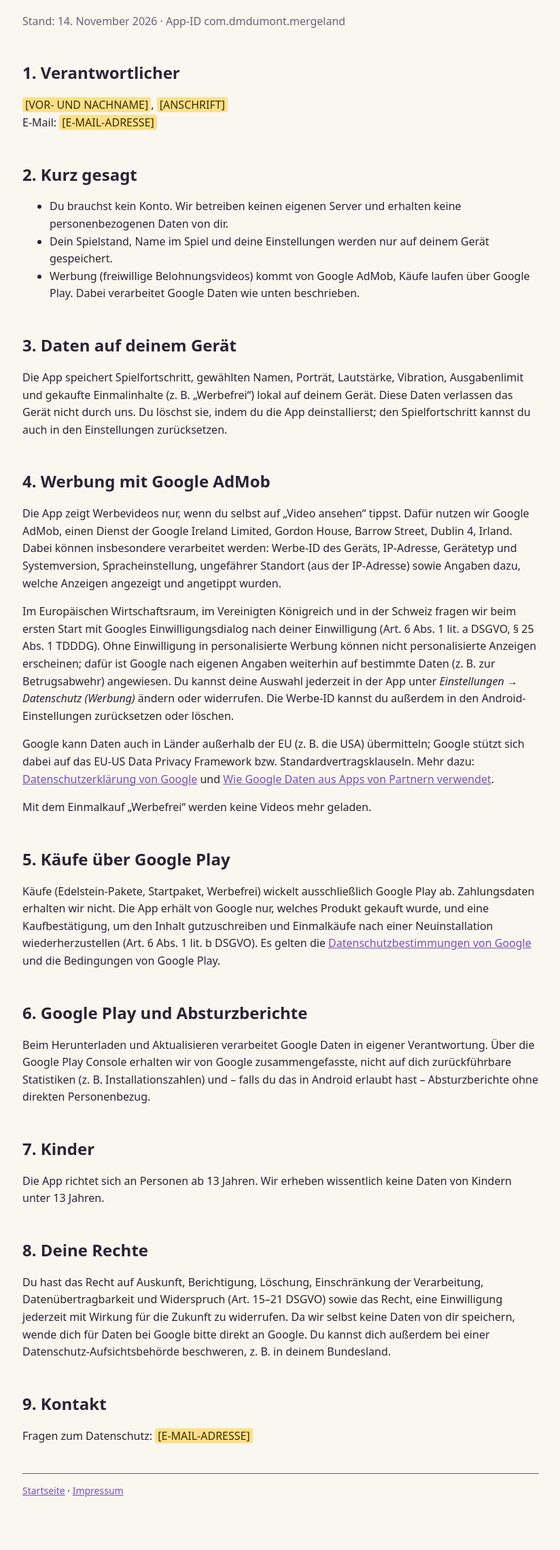
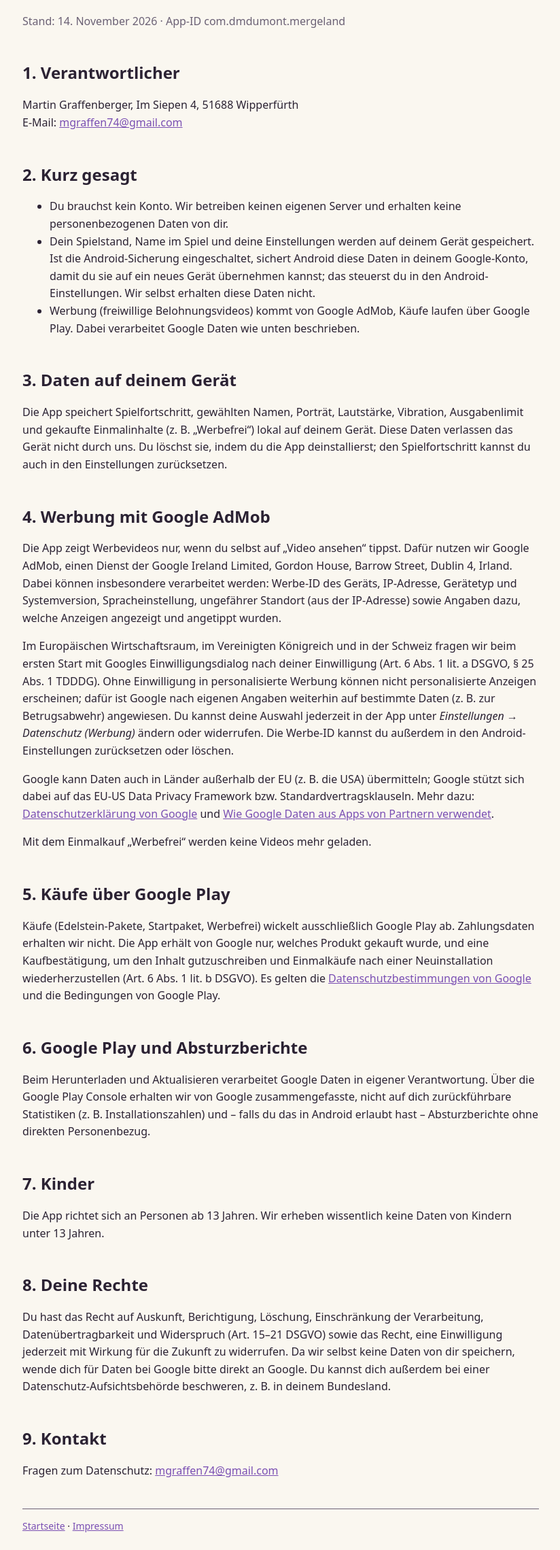
Before and after one commit to mgraffenberger74/mgraffenberger74.github.io, a plain HTML site: page mergeland/datenschutz.html in a window 1280 px wide. Shown: the part 128-2408 px from the top of the page at 68% size, without its empty margins (227-1051 px from the left). Before the commit the page ends 2357 px from the top, so only its background shows below. Drawn offline with Linux system fonts and the light colour scheme.

Commit message:
Impressum und Datenschutz ausgefüllt; Hinweis auf Android-Sicherung
Co-Authored-By: Claude Opus 5.5 <noreply@anthropic.com>

```diff
--- a/mergeland/datenschutz.html
+++ b/mergeland/datenschutz.html
@@ -3,12 +3,12 @@
 <p class="mut">Stand: 14. November 2026 · App-ID com.dmdumont.mergeland</p>
 
 <h2>1. Verantwortlicher</h2>
-<p><span class="ph">[VOR- UND NACHNAME]</span>, <span class="ph">[ANSCHRIFT]</span><br>E-Mail: <span class="ph">[E-MAIL-ADRESSE]</span></p>
+<p>Martin Graffenberger, Im Siepen 4, 51688 Wipperfürth<br>E-Mail: <a href="mailto:mgraffen74@gmail.com">mgraffen74@gmail.com</a></p>
 
 <h2>2. Kurz gesagt</h2>
 <ul>
 <li>Du brauchst kein Konto. Wir betreiben keinen eigenen Server und erhalten keine personenbezogenen Daten von dir.</li>
-<li>Dein Spielstand, Name im Spiel und deine Einstellungen werden nur auf deinem Gerät gespeichert.</li>
+<li>Dein Spielstand, Name im Spiel und deine Einstellungen werden auf deinem Gerät gespeichert. Ist die Android-Sicherung eingeschaltet, sichert Android diese Daten in deinem Google-Konto, damit du sie auf ein neues Gerät übernehmen kannst; das steuerst du in den Android-Einstellungen. Wir selbst erhalten diese Daten nicht.</li>
 <li>Werbung (freiwillige Belohnungsvideos) kommt von Google AdMob, Käufe laufen über Google Play. Dabei verarbeitet Google Daten wie unten beschrieben.</li>
 </ul>
 
@@ -34,7 +34,7 @@
 <p>Du hast das Recht auf Auskunft, Berichtigung, Löschung, Einschränkung der Verarbeitung, Datenübertragbarkeit und Widerspruch (Art. 15–21 DSGVO) sowie das Recht, eine Einwilligung jederzeit mit Wirkung für die Zukunft zu widerrufen. Da wir selbst keine Daten von dir speichern, wende dich für Daten bei Google bitte direkt an Google. Du kannst dich außerdem bei einer Datenschutz-Aufsichtsbehörde beschweren, z.&nbsp;B. in deinem Bundesland.</p>
 
 <h2>9. Kontakt</h2>
-<p>Fragen zum Datenschutz: <span class="ph">[E-MAIL-ADRESSE]</span></p>
+<p>Fragen zum Datenschutz: <a href="mailto:mgraffen74@gmail.com">mgraffen74@gmail.com</a></p>
 
 <footer><a href="../index.html">Startseite</a> · <a href="../impressum.html">Impressum</a></footer>
 </main></body></html>
```
Also changed, not shown: impressum.html (+3 -3 lines), 1 other file.
